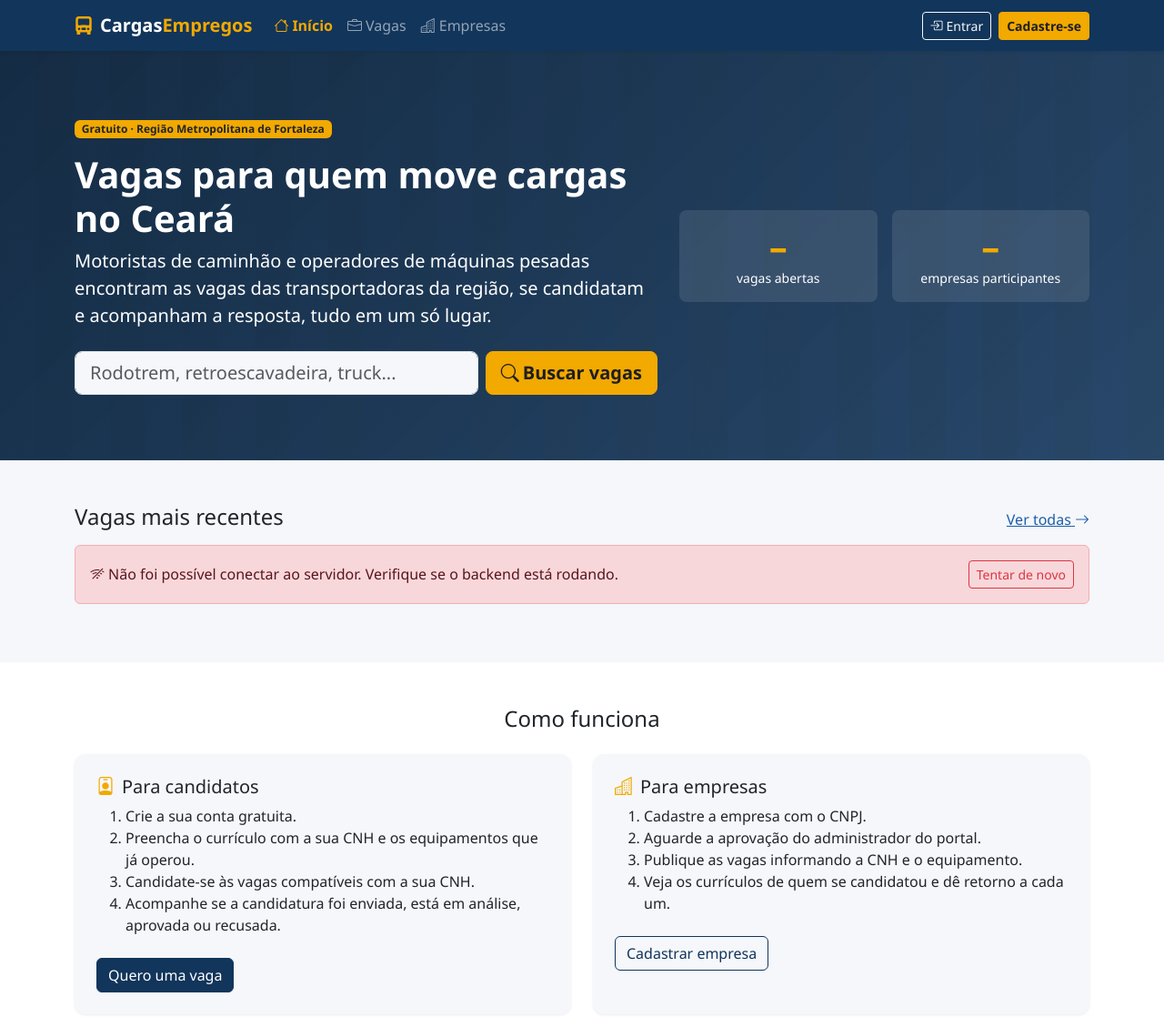
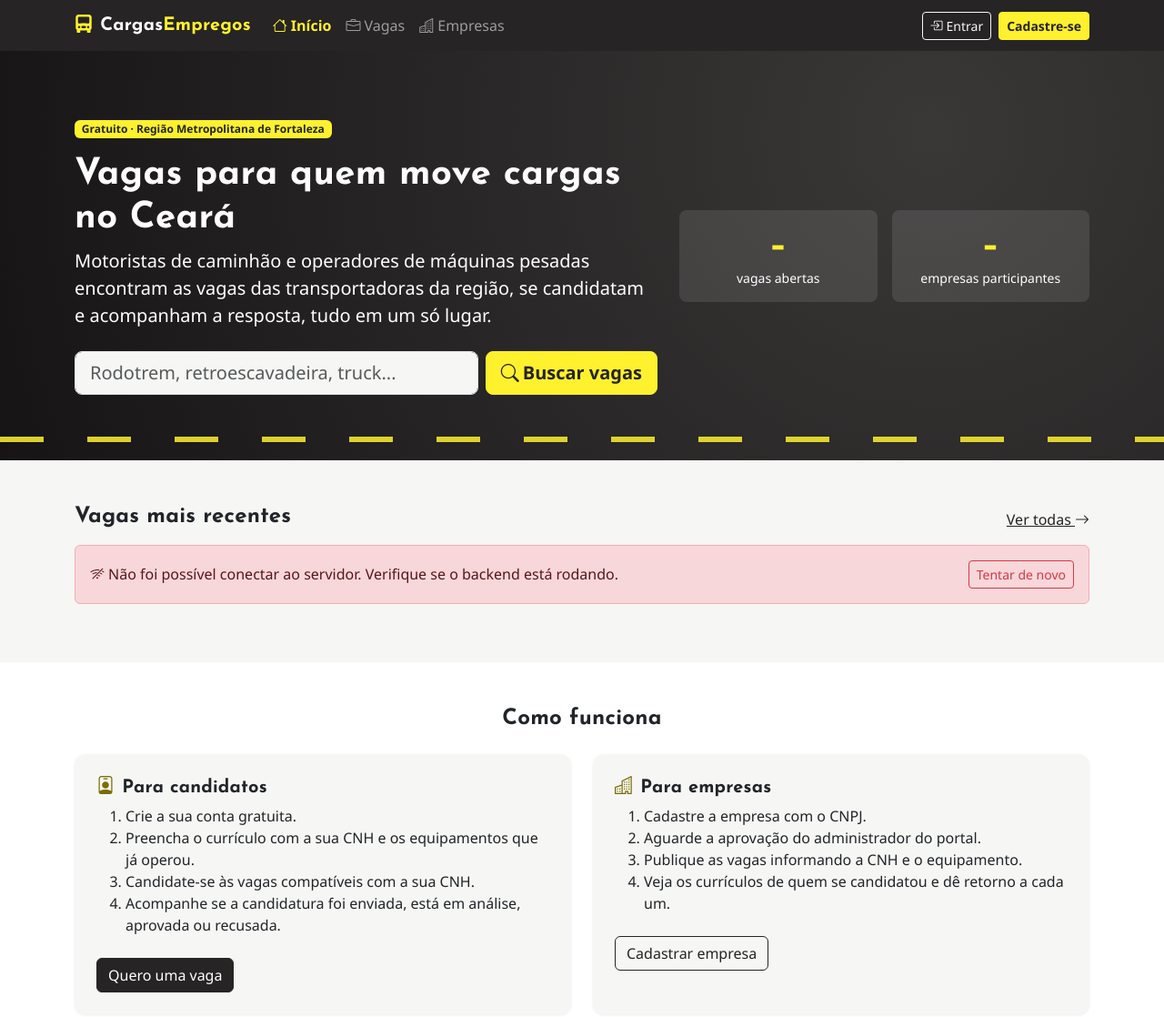
Before and after one commit to profBruno-UFC-Qx/QXD0253-commit-to-building, a website built with Vite: page frontend/index.html in a window 1280 px wide. Shown: the top 1118 px of the page at 91% size. Built offline with nearby package versions, Linux system fonts and the light colour scheme; no server answers.

Commit message:
Aplica identidade visual inspirada na Raysan Transportes
Paleta de asfalto e amarelo de faixa de estrada e títulos em Josefin
Sans, a partir da identidade da parceira inicial do projeto. O amarelo
só é usado sobre fundo escuro; em fundo claro há uma variação mais
escura para manter o contraste. A página inicial mostra a logo da
parceira.

```diff
--- a/frontend/index.html
+++ b/frontend/index.html
@@ -63,7 +63,7 @@
             <div class="col-md-6">
               <div class="card cartao h-100">
                 <div class="card-body p-4">
-                  <h3 class="h5"><i class="bi bi-person-badge text-destaque me-2" aria-hidden="true"></i>Para candidatos</h3>
+                  <h3 class="h5"><i class="bi bi-person-badge text-destaque-escuro me-2" aria-hidden="true"></i>Para candidatos</h3>
                   <ol class="mb-4">
                     <li>Crie a sua conta gratuita.</li>
                     <li>Preencha o currículo com a sua CNH e os equipamentos que já operou.</li>
@@ -77,7 +77,7 @@
             <div class="col-md-6">
               <div class="card cartao h-100">
                 <div class="card-body p-4">
-                  <h3 class="h5"><i class="bi bi-buildings text-destaque me-2" aria-hidden="true"></i>Para empresas</h3>
+                  <h3 class="h5"><i class="bi bi-buildings text-destaque-escuro me-2" aria-hidden="true"></i>Para empresas</h3>
                   <ol class="mb-4">
                     <li>Cadastre a empresa com o CNPJ.</li>
                     <li>Aguarde a aprovação do administrador do portal.</li>
@@ -101,38 +101,44 @@
               procura trabalho. Essas vagas costumam circular só por indicação ou em grupos de WhatsApp, e quem não conhece
               ninguém do ramo não fica sabendo delas.
             </p>
-            <p class="mb-0">
+            <p>
               O portal é um projeto de extensão da Universidade Federal do Ceará. A parceira inicial é a
               <strong>Raysan Transportes</strong>, empresa de Fortaleza que atua desde 1992 com carga a granel, locação de
               máquinas e operações portuárias. Qualquer transportadora da região pode participar.
             </p>
+            <figure class="mb-0">
+              <a href="http://raysantransportes.com.br/" target="_blank" rel="noopener noreferrer">
+                <img src="/img/raysan-logo.webp" class="logo-parceira" width="640" height="170" alt="Raysan Transportes (abre o site da empresa em nova aba)" loading="lazy" />
+              </a>
+              <figcaption class="small text-body-secondary mt-1">Parceira inicial do projeto</figcaption>
+            </figure>
           </div>
           <div class="col-lg-6">
             <div class="row g-3">
               <div class="col-sm-6">
                 <div class="card cartao h-100"><div class="card-body">
-                  <i class="bi bi-truck fs-3 text-destaque" aria-hidden="true"></i>
+                  <i class="bi bi-truck fs-3 text-destaque-escuro" aria-hidden="true"></i>
                   <p class="fw-semibold mb-1 mt-2">Motoristas</p>
                   <p class="small text-body-secondary mb-0">Rodotrem, bitrem, vanderleia, carreta LS, truck e toco.</p>
                 </div></div>
               </div>
               <div class="col-sm-6">
                 <div class="card cartao h-100"><div class="card-body">
-                  <i class="bi bi-cone-striped fs-3 text-destaque" aria-hidden="true"></i>
+                  <i class="bi bi-cone-striped fs-3 text-destaque-escuro" aria-hidden="true"></i>
                   <p class="fw-semibold mb-1 mt-2">Operadores</p>
                   <p class="small text-body-secondary mb-0">Pá carregadeira, retroescavadeira e outras máquinas pesadas.</p>
                 </div></div>
               </div>
               <div class="col-sm-6">
                 <div class="card cartao h-100"><div class="card-body">
-                  <i class="bi bi-person-check fs-3 text-destaque" aria-hidden="true"></i>
+                  <i class="bi bi-person-check fs-3 text-destaque-escuro" aria-hidden="true"></i>
                   <p class="fw-semibold mb-1 mt-2">CNH conferida</p>
                   <p class="small text-body-secondary mb-0">Só se candidata quem tem a categoria pedida ou superior.</p>
                 </div></div>
               </div>
               <div class="col-sm-6">
                 <div class="card cartao h-100"><div class="card-body">
-                  <i class="bi bi-shield-check fs-3 text-destaque" aria-hidden="true"></i>
+                  <i class="bi bi-shield-check fs-3 text-destaque-escuro" aria-hidden="true"></i>
                   <p class="fw-semibold mb-1 mt-2">Empresas verificadas</p>
                   <p class="small text-body-secondary mb-0">Toda empresa é aprovada pelo administrador antes de publicar.</p>
                 </div></div>
--- a/frontend/package.json
+++ b/frontend/package.json
@@ -11,6 +11,7 @@
     "check": "tsc --noEmit"
   },
   "dependencies": {
+    "@fontsource/josefin-sans": "5.3.0",
     "bootstrap": "5.3.9",
     "bootstrap-icons": "1.13.2"
   },
--- a/frontend/src/estilos/principal.css
+++ b/frontend/src/estilos/principal.css
@@ -1,24 +1,40 @@
 /*
- * Estilos do site. Usa o Bootstrap como base e ajusta as cores para a
- * identidade do projeto: azul-escuro (estrada à noite) e amarelo
- * (sinalização de estrada).
+ * Estilos do site. Usa o Bootstrap como base e aplica a paleta inspirada na
+ * parceira inicial do projeto, a Raysan Transportes: asfalto escuro e o
+ * amarelo da faixa de estrada, com títulos em Josefin Sans.
  */
 @import 'bootstrap/dist/css/bootstrap.min.css';
 @import 'bootstrap-icons/font/bootstrap-icons.min.css';
+@import '@fontsource/josefin-sans/600.css';
+@import '@fontsource/josefin-sans/700.css';
 
 :root {
-  --cor-marca: #12355b;
-  --cor-marca-escura: #0b233d;
-  --cor-destaque: #f2a900;
-  --cor-destaque-escura: #d69500;
+  --cor-marca: #262424; /* asfalto */
+  --cor-marca-escura: #161414;
+  --cor-destaque: #fff12d; /* faixa de estrada: só sobre fundo escuro */
+  --cor-destaque-escura: #e6d81f;
+  --cor-destaque-texto: #7a6c00; /* amarelo escurecido, legível sobre fundo claro */
+  --fonte-titulos: 'Josefin Sans', 'Segoe UI', sans-serif;
 
   --bs-primary: var(--cor-marca);
-  --bs-primary-rgb: 18, 53, 91;
-  --bs-link-color: #1d5fa8;
-  --bs-link-color-rgb: 29, 95, 168;
-  --bs-link-hover-color: var(--cor-marca);
-  --bs-body-bg: #f5f7fa;
+  --bs-primary-rgb: 38, 36, 36;
+  --bs-link-color: var(--cor-marca);
+  --bs-link-color-rgb: 38, 36, 36;
+  --bs-link-hover-color: var(--cor-destaque-texto);
+  --bs-link-hover-color-rgb: 122, 108, 0;
+  --bs-body-bg: #f6f6f4;
   --bs-font-sans-serif: 'Segoe UI', Roboto, 'Helvetica Neue', Arial, sans-serif;
+  --bs-focus-ring-color: rgba(230, 216, 31, 0.45);
+}
+
+/* ---------- Tipografia ---------- */
+h1, h2, h3, h4, h5, h6,
+.h1, .h2, .h3, .h4, .h5, .h6,
+.display-6,
+.navbar-brand {
+  font-family: var(--fonte-titulos);
+  font-weight: 700;
+  letter-spacing: 0.01em;
 }
 
 /* ---------- Cores da marca ---------- */
@@ -27,6 +43,9 @@
 }
 .text-destaque {
   color: var(--cor-destaque);
+}
+.text-destaque-escuro {
+  color: var(--cor-destaque-texto);
 }
 .bg-destaque {
   background-color: var(--cor-destaque);
@@ -41,23 +60,49 @@
   --bs-btn-active-border-color: var(--cor-marca-escura);
   --bs-btn-disabled-bg: var(--cor-marca);
   --bs-btn-disabled-border-color: var(--cor-marca);
+  --bs-btn-focus-shadow-rgb: 230, 216, 31;
 }
 .btn-outline-primary {
   --bs-btn-color: var(--cor-marca);
   --bs-btn-border-color: var(--cor-marca);
   --bs-btn-hover-bg: var(--cor-marca);
   --bs-btn-hover-border-color: var(--cor-marca);
-  --bs-btn-active-bg: var(--cor-marca-escura);
+  --bs-btn-active-bg: var(--cor-marca);
+  --bs-btn-active-border-color: var(--cor-marca);
+  --bs-btn-focus-shadow-rgb: 230, 216, 31;
 }
 .btn-destaque {
-  --bs-btn-color: #1f1f1f;
+  --bs-btn-color: var(--cor-marca);
   --bs-btn-bg: var(--cor-destaque);
   --bs-btn-border-color: var(--cor-destaque);
-  --bs-btn-hover-color: #1f1f1f;
+  --bs-btn-hover-color: var(--cor-marca);
   --bs-btn-hover-bg: var(--cor-destaque-escura);
   --bs-btn-hover-border-color: var(--cor-destaque-escura);
+  --bs-btn-active-color: var(--cor-marca);
   --bs-btn-active-bg: var(--cor-destaque-escura);
+  --bs-btn-disabled-color: var(--cor-marca);
+  --bs-btn-disabled-bg: var(--cor-destaque);
   --bs-btn-font-weight: 600;
+}
+
+/* Foco dos campos e paginação: troca o azul padrão do Bootstrap */
+.form-control:focus,
+.form-select:focus,
+.form-check-input:focus {
+  border-color: var(--cor-destaque-escura);
+  box-shadow: 0 0 0 0.25rem rgba(230, 216, 31, 0.35);
+}
+.form-check-input:checked {
+  background-color: var(--cor-marca);
+  border-color: var(--cor-marca);
+}
+.pagination {
+  --bs-pagination-color: var(--cor-marca);
+  --bs-pagination-hover-color: var(--cor-marca);
+  --bs-pagination-focus-color: var(--cor-marca);
+  --bs-pagination-focus-box-shadow: 0 0 0 0.25rem rgba(230, 216, 31, 0.35);
+  --bs-pagination-active-bg: var(--cor-marca);
+  --bs-pagination-active-border-color: var(--cor-marca);
 }
 
 /* ---------- Navbar ---------- */
@@ -95,12 +140,44 @@
   flex-shrink: 0;
 }
 
-/* Faixa de abertura da página inicial */
+/* Faixa de abertura da página inicial: asfalto com a faixa tracejada embaixo */
 .faixa-abertura {
-  background:
-    linear-gradient(135deg, rgba(11, 35, 61, 0.96), rgba(18, 53, 91, 0.9)),
-    repeating-linear-gradient(90deg, transparent 0 40px, rgba(242, 169, 0, 0.15) 40px 80px);
+  position: relative;
+  background: radial-gradient(circle at 80% 20%, #3a3737 0%, var(--cor-marca) 55%, var(--cor-marca-escura) 100%);
   color: #fff;
+}
+.faixa-abertura::after {
+  content: '';
+  position: absolute;
+  left: 0;
+  right: 0;
+  bottom: 1.25rem;
+  height: 6px;
+  background: repeating-linear-gradient(90deg, var(--cor-destaque) 0 48px, transparent 48px 96px);
+  opacity: 0.85;
+}
+
+/* Logos de empresas */
+.logo-empresa {
+  max-height: 3rem;
+  max-width: 10rem;
+  object-fit: contain;
+}
+.logo-empresa-grande {
+  max-height: 5rem;
+  max-width: 100%;
+  object-fit: contain;
+}
+.logo-mini {
+  height: 1.1rem;
+  width: auto;
+  max-width: 4rem;
+  object-fit: contain;
+  vertical-align: text-bottom;
+}
+.logo-parceira {
+  max-width: 18rem;
+  width: 100%;
 }
 
 /* Caixa central para login e cadastro */
```
Also changed, not shown: frontend/public/img/raysan-logo.webp (added), 1 other file.
